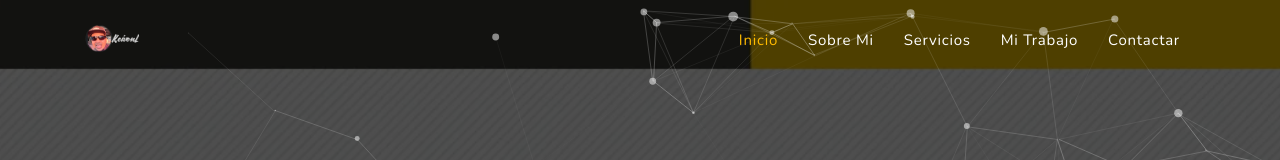
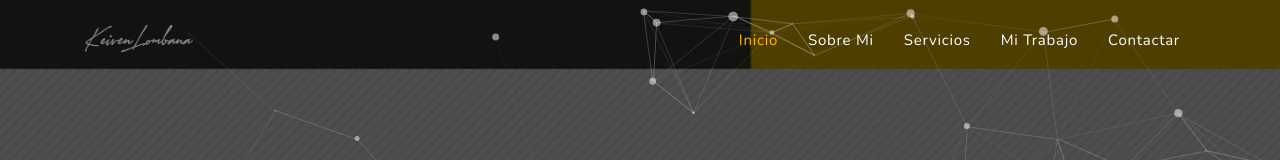
Before and after one commit to keivenlombana/keivenlombana.github.io, a plain HTML site: page index.html in a window 1280 px wide. Shown: the top 160 px of the page. Drawn offline with nearby package versions, Linux system fonts and the light colour scheme.

Commit message:
Actualizacion de Logo
Actualizacion de Logo

```diff
--- a/index.html
+++ b/index.html
@@ -65,8 +65,8 @@
             <div class="container">
 
                 <a class="navbar-brand pt-0 logo" href="keivenlombana.github.io">
-                    <img src="Logow.webp" alt="Logo KeivenL" class="img-fluid logo-light">
-                    <img src="Logoweb.webp" alt="Logo KeivenL" class="img-fluid logo-dark">
+                    <img src="images/Logo.webp" alt="Logo KeivenL" class="img-fluid logo-light">
+                    <img src="images/Logo.webp" alt="Logo KeivenL" class="img-fluid logo-dark">
                 </a>
 
                 <button class="navbar-toggler" type="button" data-toggle="collapse" data-target="#navbarCollapse" aria-controls="navbarCollapse" aria-expanded="false" aria-label="Toggle navigation">
```
Also changed, not shown: images/Logo.webp (added).
